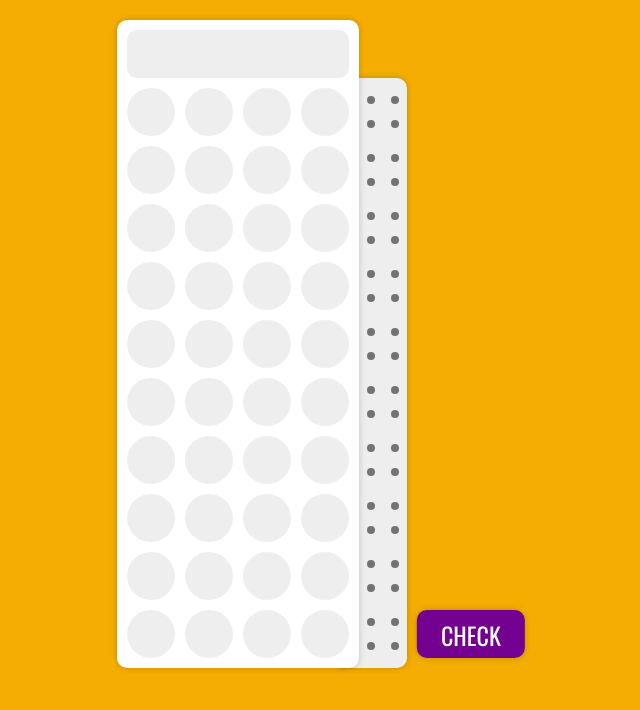
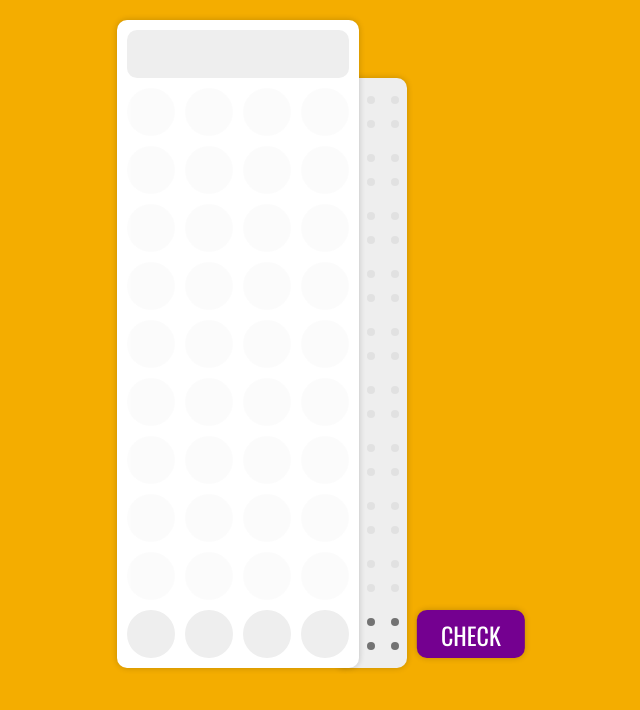
Before and after one commit to carlotm/vuestermind, a Vue app: page / in a window 1280 px wide. Shown: the top 710 px of the page, without its empty margins (378-1018 px from the left). Built offline with nearby package versions, Linux system fonts and the light colour scheme.

Commit message:
Make number of turns dynamic

```diff
--- a/src/App.vue
+++ b/src/App.vue
@@ -2,16 +2,11 @@
     <main id="app">
         <Board />
         <section id="feedbacks">
-            <Feedback />
-            <Feedback />
-            <Feedback />
-            <Feedback />
-            <Feedback />
-            <Feedback />
-            <Feedback />
-            <Feedback />
-            <Feedback />
-            <Feedback />
+            <Feedback
+                v-for="turn in total"
+                v-bind:class="{ active: isActive(total - turn) }"
+                v-bind:key="total - turn"
+            />
         </section>
         <Check v-bind:style="{ transform: checkButtonTranslation }" />
     </main>
@@ -32,8 +27,8 @@ export default {
         Check,
     },
     computed: {
-        ...mapGetters(['checkButtonTranslation']),
-        ...mapState(['nturn']),
+        ...mapGetters(['checkButtonTranslation', 'isActive']),
+        ...mapState(['current', 'total']),
     },
 };
 </script>
@@ -56,10 +51,10 @@ export default {
     @include main-shadow;
     background-color: $sand;
     border-radius: 0 $bd $bd 0;
+    padding-bottom: $aria;
     position: absolute;
-    bottom: 0;
+    top: $aria + $h;
     right: 0;
     z-index: -1;
-    height: ($aria * 11) + ($h * 10);
 }
 </style>
--- a/src/components/Board.vue
+++ b/src/components/Board.vue
@@ -1,20 +1,17 @@
 <template>
     <section id="board">
         <Secret />
-        <Turn />
-        <Turn />
-        <Turn />
-        <Turn />
-        <Turn />
-        <Turn />
-        <Turn />
-        <Turn />
-        <Turn />
-        <Turn />
+        <Turn
+            v-for="turn in total"
+            v-bind:class="{ active: isActive(total - turn) }"
+            v-bind:key="total - turn"
+        />
     </section>
 </template>
 
 <script>
+import { mapGetters, mapState } from 'vuex';
+
 import Secret from './Secret.vue';
 import Turn from './Turn.vue';
 
@@ -23,6 +20,10 @@ export default {
     components: {
         Secret,
         Turn,
+    },
+    computed: {
+        ...mapGetters(['isActive']),
+        ...mapState(['total']),
     },
 };
 </script>
--- a/src/components/Feedback.vue
+++ b/src/components/Feedback.vue
@@ -23,6 +23,12 @@ export default {
     margin-top: $aria;
     display: grid;
     grid-template: 1fr 1fr / 1fr 1fr;
+    transition: opacity 0.4s ease;
+    opacity: 0.1;
+
+    &.active {
+        opacity: 1;
+    }
 }
 
 .led {
--- a/src/components/Turn.vue
+++ b/src/components/Turn.vue
@@ -28,5 +28,11 @@ export default {
     margin-top: $aria;
     display: flex;
     justify-content: space-between;
+    transition: opacity 0.4s ease;
+    opacity: 0.2;
+
+    &.active {
+        opacity: 1;
+    }
 }
 </style>
--- a/src/store.js
+++ b/src/store.js
@@ -5,18 +5,20 @@ Vue.use(Vuex);
 
 export default new Vuex.Store({
     state: {
-        nturn: 1,
+        total: 10,
+        current: 1,
     },
     getters: {
         checkButtonTranslation(state) {
-            const y = (state.nturn - 1) * 100;
+            const y = (state.current - 1) * 100;
             const offset = y / 10; // this works because the $aria is 10px in the sass
             return `translate(100%, calc(-${y}% - ${offset}px))`;
         },
+        isActive: state => x => x < state.current,
     },
     mutations: {
         INCREMENT_TURN(state) {
-            state.nturn++;
+            state.current++;
         },
     },
     actions: {
```
